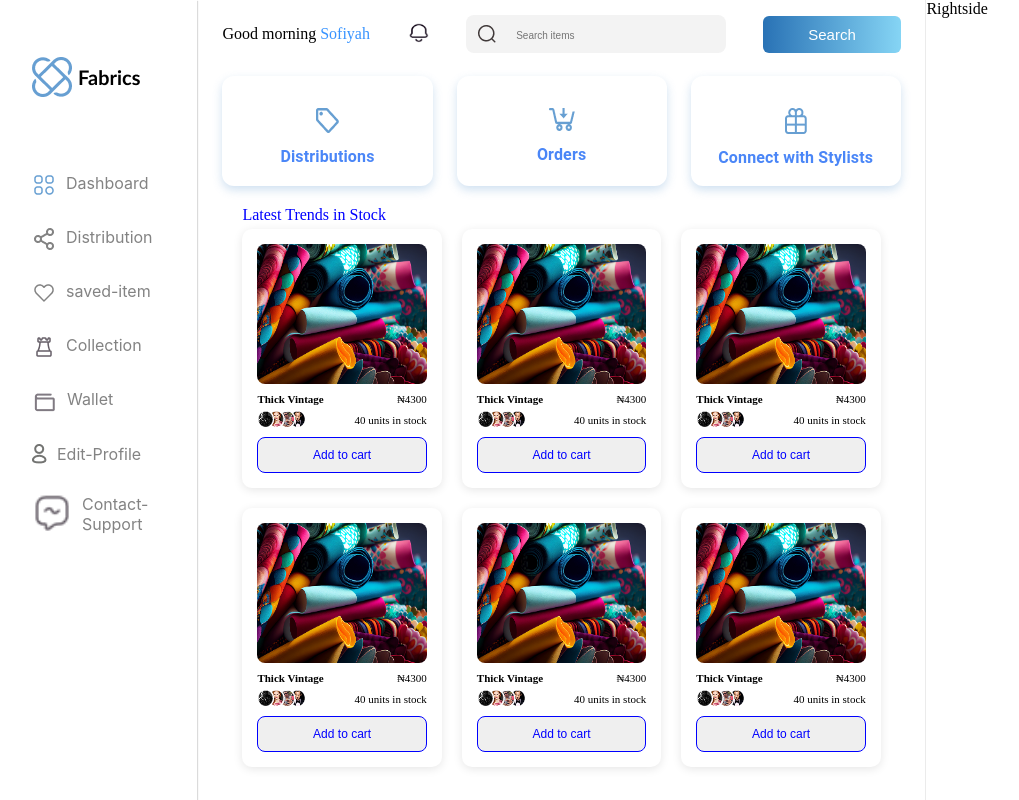
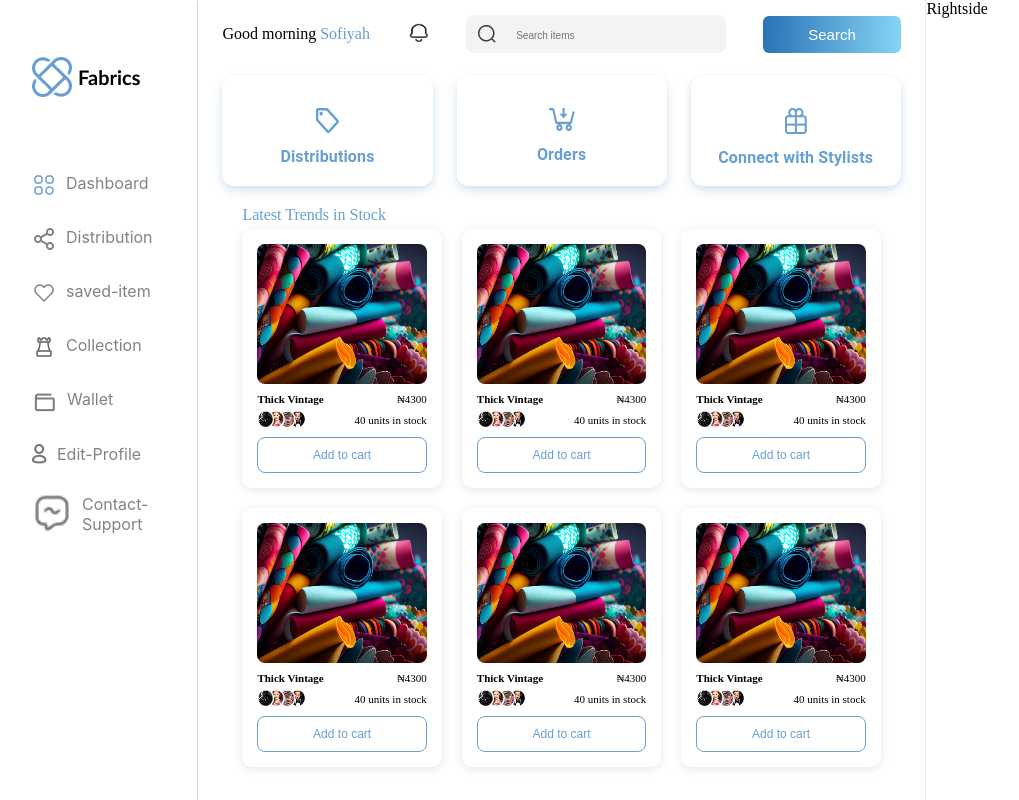
Before and after one commit to Oyindamola-Ashabi/activate-dashboard, a React (Vite) app: page / in a window 1280 px wide. Shown: the whole page, without its empty margins (8-1027 px from the left). Built offline with nearby package versions, Linux system fonts and the light colour scheme.

Commit message:
my fist commit

```diff
--- a/src/admin-user/collections/cardone/cardOne.jsx
+++ b/src/admin-user/collections/cardone/cardOne.jsx
@@ -54,14 +54,14 @@ const CardOne = () => {
                     }}
                 >
                     <CardContent>
-                        <div style={{ color: "#4A86F7" }}>
+                        <div style={{ color: "#679FD2" }}>
                             <img src={item.icon} alt="icon-image" />
                         </div>
                         <Typography
                             sx={{
                                 marginTop: 1,
                                 fontWeight: 600,
-                                color: "#4A86F7"
+                                color: "#679FD2"
                             }}
                         >
                             {item.title}
--- a/src/admin-user/collections/cardone/cardtwo/CardTwo.css
+++ b/src/admin-user/collections/cardone/cardtwo/CardTwo.css
@@ -48,9 +48,9 @@
   margin-top: 8px;
   padding: 10px;
   border: none;
-  /* background: black; */
-  color: blue;
-  border: 1px solid blue;
+  background: white;
+  color: #679FD2;
+  border: 1px solid #679FD2;;
   border-radius: 8px;
   cursor: pointer;
   font-size: 12px;
@@ -62,7 +62,7 @@
 
 .cards-title {
   font-size: 16px;
-  color: blue;
+  color: #679FD2;
   /* font-weight: 600; */
   /* margin-bottom: 15px; */
 }
--- a/src/admin-user/common/nav-top/NavTop.css
+++ b/src/admin-user/common/nav-top/NavTop.css
@@ -21,7 +21,7 @@
 }
 
 .username {
-  color: #3793ff;
+  color: #679FD2;
   font-weight: 500;
 }
 
```
